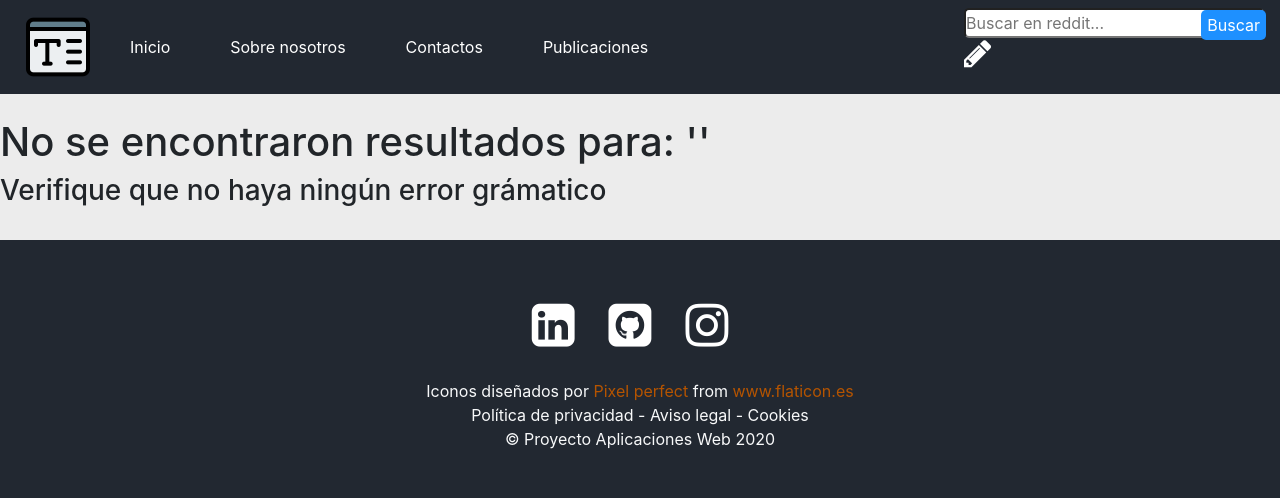
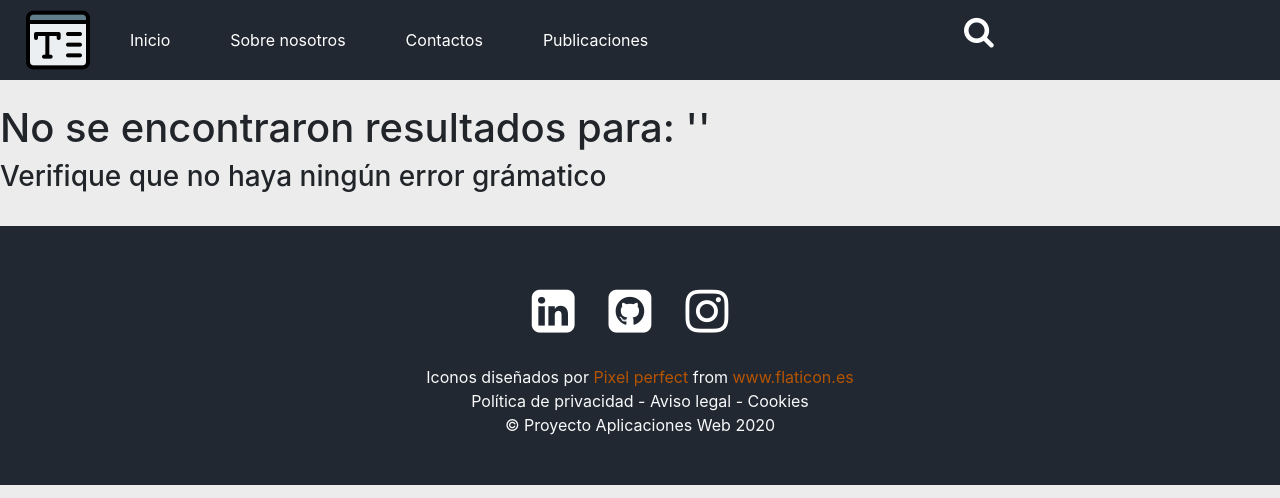
Before and after one commit to JMejiax/Django-First-Project, a Django app: page /reddit/ in a window 1280 px wide. Shown: the top 498 px of the page. Run offline with Django 3.2, Linux system fonts and the light colour scheme; some libraries are stand-ins or nearby versions.

Commit message:
Reddit API

```diff
--- a/PaginaBlogApp/templates/PaginaBlogApp/base/base.html
+++ b/PaginaBlogApp/templates/PaginaBlogApp/base/base.html
@@ -60,7 +60,7 @@
             <input id="search" name="search" type="search" placeholder="Buscar en reddit..." required />
             <button id="btnSearch" type="submit">Buscar</button>
           </div>
-          <i id="mostar" class="fa fa-pencil fa-2x" aria-hidden="true" style="color: white;"></i>
+          <i id="mostar" class="fa fa-search fa-2x" aria-hidden="true" style="color: white;"></i>
         </form>
       </div>
       <!-- <div class="social-part" style="font-size: 20px;">
--- a/static/base/base.js
+++ b/static/base/base.js
@@ -1,7 +1,12 @@
 $(document).ready(function () {
+
+    $("#search").hide();
+    $("#btnSearch").hide();
+
     $("#mostar").click(function () {
         $("#search").toggle();
         $("#btnSearch").toggle();
+        $("#mostar").hide();
     });
 
 
```
